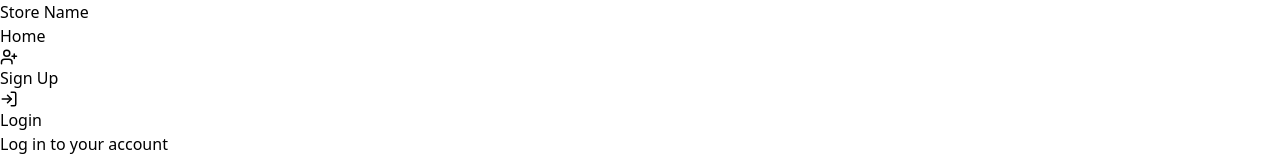
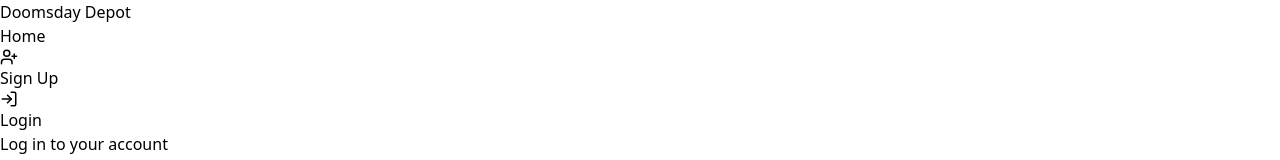
Before and after one commit to sfsneed70/doomsday_depot, a React (Vite) app in the folder client/: page /login in a window 1280 px wide. Shown: the top 160 px of the page. Built offline with nearby package versions, Linux system fonts and the light colour scheme.

Commit message:
updated more to the seed

```diff
--- a/client/src/components/NavBar.tsx
+++ b/client/src/components/NavBar.tsx
@@ -26,7 +26,7 @@ const NavBar: React.FC<NavBarProps> = ({ loggedIn, setLoggedIn }) => {
             to="/"
             className="text-2xl font-bold text-emerald-400 flex items-center space-x-2 hover:text-emerald-300"
           >
-            Store Name
+            Doomsday Depot
           </NavLink>
 
           {/* Menu */}
--- a/client/src/pages/Home.tsx
+++ b/client/src/pages/Home.tsx
@@ -31,8 +31,8 @@ const Home = () => {
         <h1 className="text-center text 5xl sm:text-6xl font-bold text-emerald-400 mb-4">
           Categories
         </h1>
-        <p className="text-center text-xl text-gray-300 mb-12">
-          Apocalypse tagline
+        <p className="text-center text-xl sm:text-xl font-bold text-gray-200 mb-12 italic leading-relaxed text-shadow-lg">
+        "Welcome to Doomsday Depot – Where Survival Meets Style. Gear up, the end is near, but your journey starts here!"
         </p>
         <div className="grid grid-cols-1 sm:grid-cols-2 lg:grid-cols-3 gap-4">
           {dataCategories.categories.map((category: { _id: string, name: string, imageUrl: string }) => (
@@ -47,7 +47,7 @@ const Home = () => {
         <h2 className="text-center text 5xl sm:text-6xl font-bold text-emerald-400 mb-4 pt-16">
           Amazing Deals Daily
         </h2>
-        <p className="text-center text-xl text-gray-300 mb-12">
+        <p className="text-center text-xl sm:text-xl font-bold text-gray-200 mb-12 italic leading-relaxed text-shadow-lg">
           Grab these exclusive deals before they're gone!
         </p>
         <DealCarousel deal={deals} />
```
Also changed, not shown: 1 other file (tests, documents, lock files or other folders).
